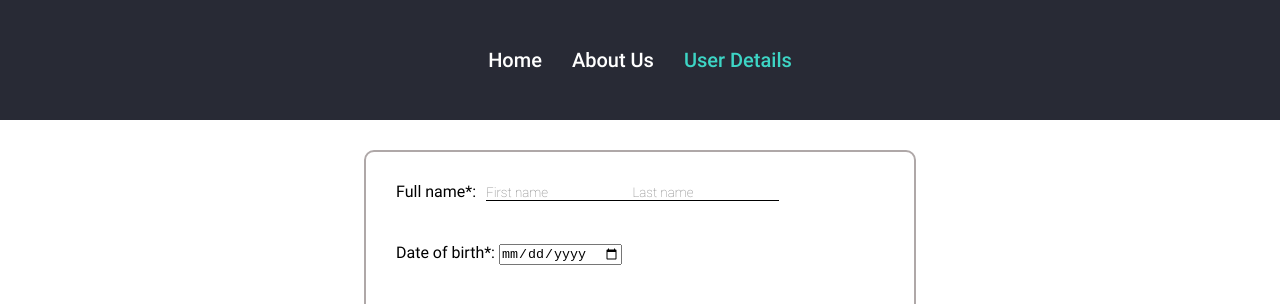
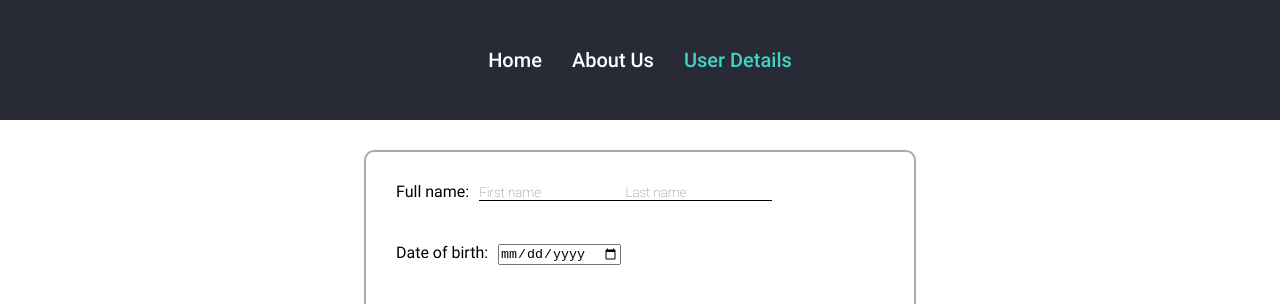
Before and after one commit to shevelevbv/RSS-React-March2023, a React (Vite) app in the folder components/: page /user in a window 1280 px wide. Shown: the top 304 px of the page. Built offline with nearby package versions, Linux system fonts and the light colour scheme.

Commit message:
feat: style form labels

```diff
--- a/components/src/components/UserForm.tsx
+++ b/components/src/components/UserForm.tsx
@@ -206,7 +206,7 @@ class UserForm extends React.Component<IPropsType> {
       <>
         <form onSubmit={this.handleSubmit} ref={this.form} className="form">
           <div className="form__name">
-            <span className="form__name__title">Full name*:</span>
+            <label className="form__label">Full name:</label>
             <div className="form__input_container form__name__input_container">
               <NameInput text="First name" nameInput={this.nameInput} />
               <ErrorText errorMessage={this.state.errors.name} />
--- a/components/src/components/form-components/DateInput.tsx
+++ b/components/src/components/form-components/DateInput.tsx
@@ -10,9 +10,10 @@ class DateInput extends React.Component<IPropsType> {
   render = () => {
     return (
       <div>
-        <label>
-          Date of birth*: <input type="date" ref={this.props.dateInput} />
+        <label htmlFor="date" className="form__label">
+          Date of birth:
         </label>
+        <input type="date" ref={this.props.dateInput} id="date" />
       </div>
     );
   };
--- a/components/src/styles/UserDetails.scss
+++ b/components/src/styles/UserDetails.scss
@@ -23,6 +23,10 @@
     flex-direction: column;
   }
 
+  &__label {
+    margin-right: 10px;
+  }
+
   &__name {
     display: flex;
     justify-content: flex-start;
@@ -31,9 +35,6 @@
       width: 30%;
     }
 
-    &__title {
-      margin-right: 10px;
-    }
 
     &__input {
       display: inline-block;
@@ -59,9 +60,8 @@
   &__error_text {
     width: 95%;
     color: red;
-    font-family: "Roboto Light", sans-serif;
+    font-family: "Roboto Light Italic", sans-serif;
     font-size: 11px;
-    font-style: oblique;
   }
 
   &__saved {
--- a/components/src/styles/fonts.scss
+++ b/components/src/styles/fonts.scss
@@ -17,3 +17,8 @@
   font-family: 'Roboto Light';
   src: url('../assets/fonts/Roboto/Roboto-Light.ttf');
 }
+
+@font-face {
+  font-family: 'Roboto Light Italic';
+  src: url('../assets/fonts/Roboto/Roboto-LightItalic.ttf');
+}
```
